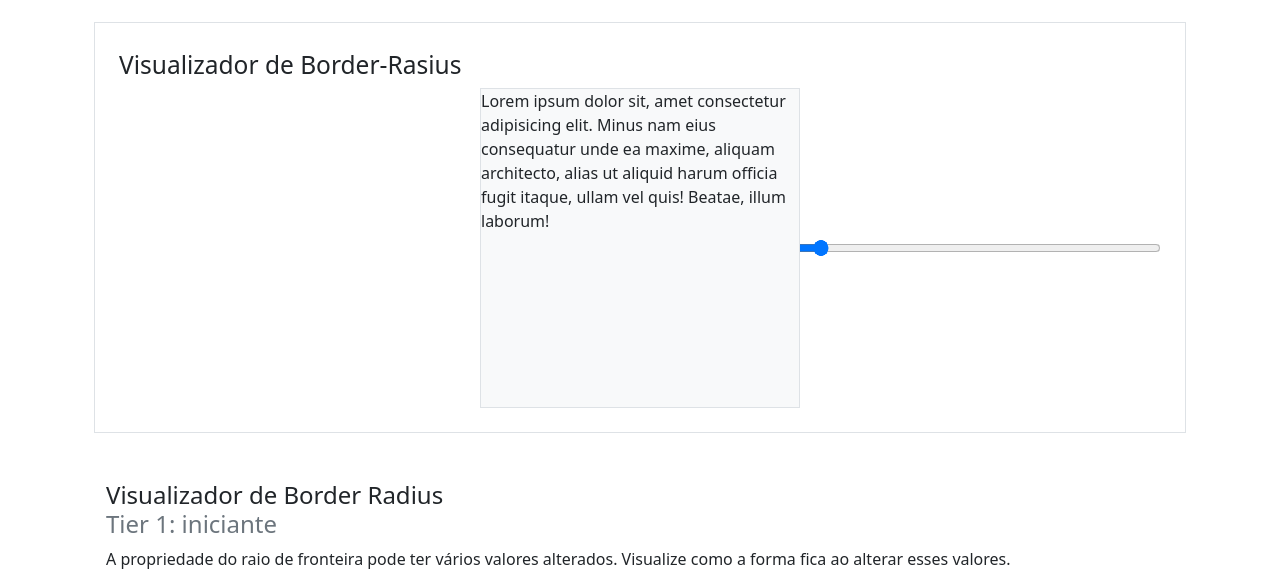
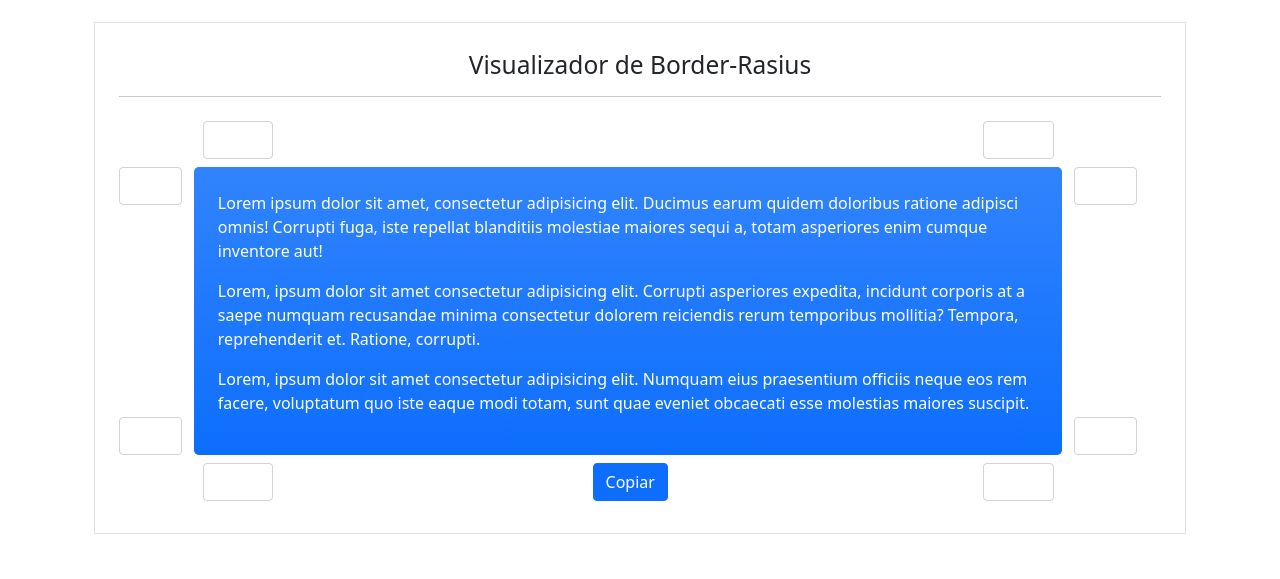
Before and after one commit to geisson/apps-para-treinar-javascript, a website: page projetos/projetos_iniciantes/border_radius_previewer/border_radius_previewer.html in a window 1280 px wide. Shown: the part 184-763 px from the top of the page. Drawn offline with nearby package versions, Linux system fonts and the light colour scheme.

Commit message:
html base concluido

```diff
--- a/projetos/projetos_iniciantes/border_radius_previewer/app_border_radius_previewer.js
+++ b/projetos/projetos_iniciantes/border_radius_previewer/app_border_radius_previewer.js
@@ -1,2 +1,2 @@
-const rangedTopLeftRy = document.querySelector('#top-left-ry');
-console.log(rangedTopLeftRy.value);
+const rangedTopLeftRx = document.querySelector('#top-left-rx');
+console.log(rangedTopLeftRx.value);
--- a/projetos/projetos_iniciantes/border_radius_previewer/border_radius_previewer.html
+++ b/projetos/projetos_iniciantes/border_radius_previewer/border_radius_previewer.html
@@ -73,25 +73,56 @@
 
     <main class="row justify-content-md-center p-4 gy-5">
       <section class="col-12 border p-4 gy-5">
-        <h2 class="h3"><small>Visualizador de Border-Rasius</small></h2>
-        <div class="border-radius-container">
-          <input type="range" name="top left rx" id="top-left-rx" min="0" max="100" class="range-top-left-rx">
-          <input type="range" name="top left ry" id="top-left-ry" min="0" max="100" class="range-top-left-ry">
+        <h2 class="h3 text-center"><small>Visualizador de Border-Rasius</small></h2>
+        <hr>
+        <div class="border-radius-container row">
+          <div class="row p-2 justify-content-center">
+            <div class="col-8 col-lg-10 d-flex justify-content-between flex-wrap">
+              <div class="col-3 col-lg-1">
+                <input type="number" name="top left rx" id="top-left-rx" class="form-control">
+              </div>
+              <div class="col-3 col-lg-1">
+                <input type="number" name="top right rx" id="top-right-rx" class="form-control">
+              </div>
+            </div>
+          </div>
 
-          <input type="range" name="top right rx" id="top-right-rx" min="0" max="100" class="range-top-right-rx">
-          <input type="range" name="top right ry" id="top-right-ry" min="0" max="100" class="range-top-left-ry">
+          <div class="row">
+            <div class="col-2 col-lg-1 d-flex align-content-between flex-wrap">
+              <input type="number" name="top left ry" id="top-left-ry" class="form-control">
+              <input type="number" name="bottom left ry" id="bottom-left-ry" class="form-control">
+            </div>
 
-          <input type="range" name="bottom left rx" id="bottom-left-rx" min="0" max="100" class="range-bottom-left-rx">
-          <input type="range" name="bottom left ry" id="bottom-left-ry" min="0" max="100" class="range-bottom-left-ry">
+            <div class="col-8 col-lg-10 p-4 bg-primary bg-gradient text-white rounded-3" data-js="border-radius-box">
+              <p>Lorem ipsum dolor sit amet, consectetur adipisicing elit. Ducimus earum quidem doloribus ratione
+                adipisci omnis! Corrupti fuga, iste repellat blanditiis molestiae maiores sequi a, totam asperiores enim
+                cumque inventore aut!</p>
+              <p>Lorem, ipsum dolor sit amet consectetur adipisicing elit. Corrupti asperiores expedita, incidunt
+                corporis at a saepe numquam recusandae minima consectetur dolorem reiciendis rerum temporibus mollitia?
+                Tempora, reprehenderit et. Ratione, corrupti.</p>
+              <p>Lorem, ipsum dolor sit amet consectetur adipisicing elit. Numquam eius praesentium officiis neque eos
+                rem facere, voluptatum quo iste eaque modi totam, sunt quae eveniet obcaecati esse molestias maiores
+                suscipit.</p>
+            </div>
 
-          <input type="range" name="bottom right rx" id="bottom-right-rx" min="0" max="100"
-            class="bottom-right-left-rx">
-          <input type="range" name="bottom right ry" id="bottom-right-ry" min="0" max="100"
-            class="bottom-right-left-ry">
+            <div class="col-2 col-lg-1 d-flex align-content-between flex-wrap">
+              <input type="number" name="top right ry" id="top-right-ry" class="form-control">
+              <input type="number" name="bottom right ry" id="bottom-right-ry" class="form-control">
+            </div>
+          </div>
 
-          <div class="border-radius-box border bg-light" data-js="border-radius-box">
-            Lorem ipsum dolor sit, amet consectetur adipisicing elit. Minus nam eius consequatur unde ea maxime, aliquam
-            architecto, alias ut aliquid harum officia fugit itaque, ullam vel quis! Beatae, illum laborum!
+          <div class="row p-2 justify-content-center">
+            <div class="col-8 col-lg-10  d-flex justify-content-between">
+              <div class="col-3 col-lg-1">
+                <input type="number" name="bottom left rx" id="bottom-left-rx" class="form-control">
+              </div>
+              <div class="col-3 col-lg-1">
+                <button type="button" class="btn btn-primary">Copiar</button>
+              </div>
+              <div class="col-3 col-lg-1">
+                <input type="number" name="bottom right rx" id="bottom-right-rx" class="form-control">
+              </div>
+            </div>
           </div>
         </div>
       </section>
--- a/projetos/projetos_iniciantes/border_radius_previewer/style_border_radius_previewer.css
+++ /dev/null
@@ -1,45 +0,0 @@
-.border-radius-box {
-  width: 20rem;
-  height: 20rem;
-  grid-area: border-box;
-}
-
-.range-top-left-rx {
-  grid-area: range-top-left-rx;
-}
-.range-top-left-ry {
-  grid-area: range-top-left-ry;
-}
-
-.range-top-right-rx {
-  grid-area: range-top-right-rx;
-}
-
-.range-top-right-ry {
-  grid-area: range-top-right-ry;
-}
-
-.range-bottom-left-rx {
-  grid-area: range-bottom-left-ry;
-}
-
-.range-bottom-left-ry {
-  grid-area: range-bottom-left-ry;
-}
-
-.bottom-right-left-rx {
-  grid-area: bottom-right-left-rx;
-}
-
-.bottom-right-left-ry {
-  grid-area: bottom-right-left-ry;
-}
-
-.border-radius-container {
-  display: grid;
-  grid-template:
-    range-top-left-rx border-box range-top-right-rx
-    range-top-left-ry border-box range-top-right-ry
-    range-bottom-left-rx border-box bottom-right-left-rx
-    range-bottom-left-ry border-box bottom-right-left-ry;
-}
```
